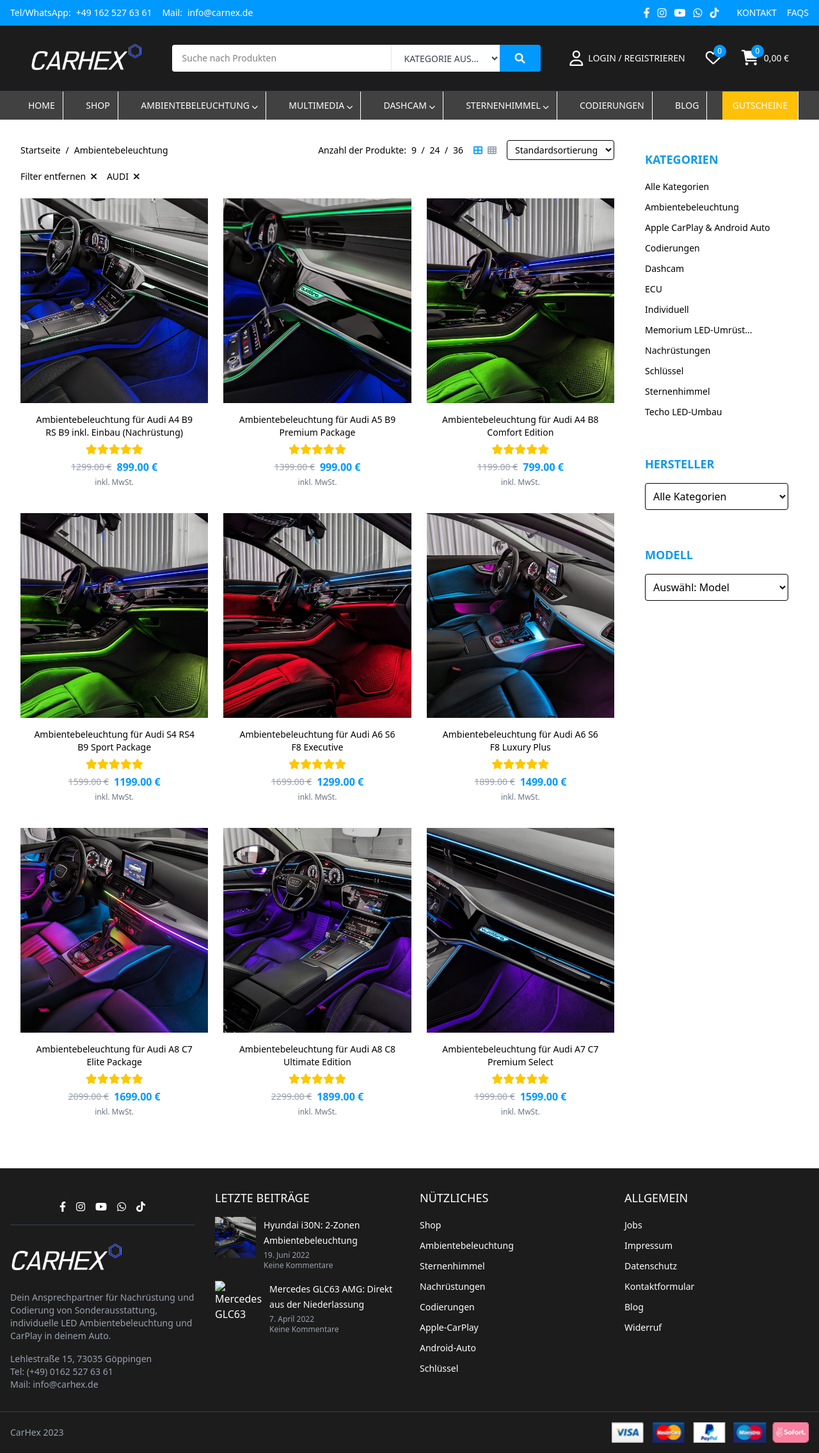
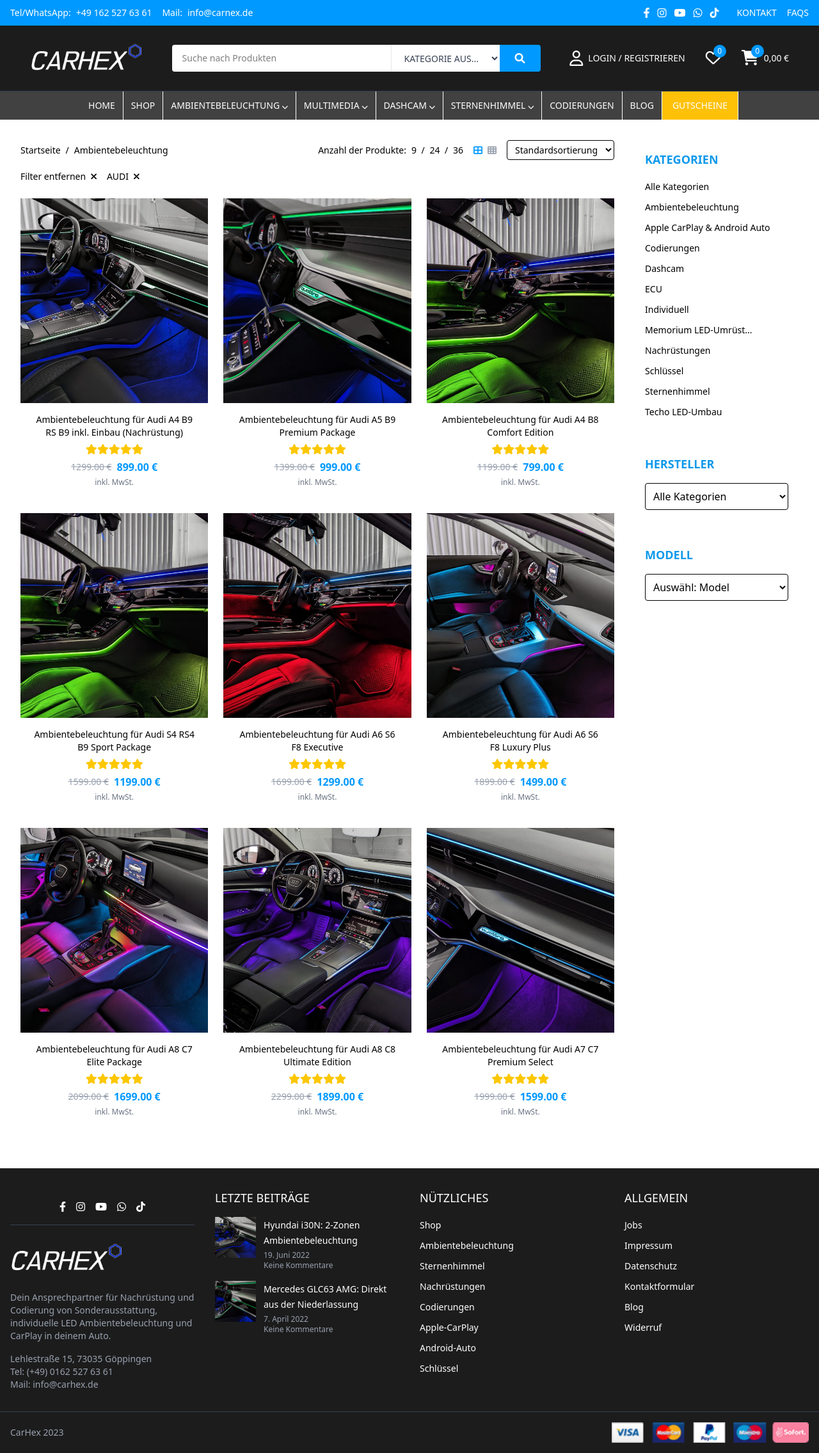
Before and after one commit to arbabzafar/Abient, a plain HTML site: page index.html in a window 1280 px wide. Shown: the whole page at 64% size. Drawn offline with nearby package versions, Linux system fonts and the light colour scheme.

Commit message:
menu in center

```diff
--- a/index.html
+++ b/index.html
@@ -115,7 +115,7 @@
 
             <!-- Desktop Navigation -->
             <div class="mobile-menu hidden xl:block px-4 xl:px-8 pb-5 xl:pb-0">
-                <ul class="flex flex-col xl:flex-row xl:items-center xl:justify-between">
+                <ul class="flex flex-col xl:flex-row xl:items-center xl:justify-center">
                     <li class="border-b xl:border-b-0 xl:border-r border-gray-700 xl:border-white">
                         <a href="#" class="text-white px-3 py-3 block xl:inline-block hover:text-[#0099FF] text-sm font-medium">HOME</a>
                     </li>
@@ -374,7 +374,7 @@
                             </div>
                         </div>
                         <div class="flex gap-3">
-                            <img src="assets/images/product2.jpg" alt="Mercedes GLC63 AMG" class="w-20 h-16 object-cover">
+                            <img src="assets/images/product2.jpeg" alt="Mercedes GLC63 AMG" class="w-20 h-16 object-cover">
                             <div>
                                 <a href="#" class="hover:text-[#0099FF] text-sm">Mercedes GLC63 AMG: Direkt aus der Niederlassung</a>
                                 <p class="text-xs text-gray-400 mt-1">7. April 2022</p>
```
Also changed, not shown: productdetail.html (+1 -1 lines), assets/css/owl-carousel.css (line endings or trailing spaces), assets/js/main.js (line endings or trailing spaces), assets/js/product-detail.js (line endings or trailing spaces), products.json (line endings or trailing spaces), 1 other file.
